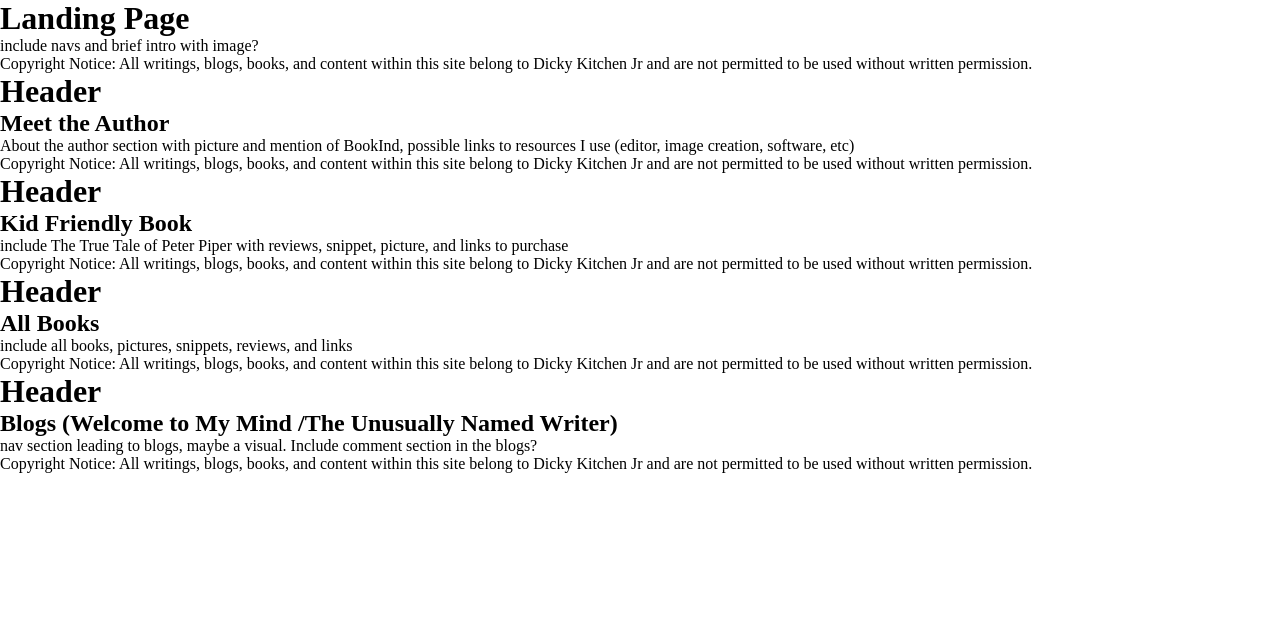
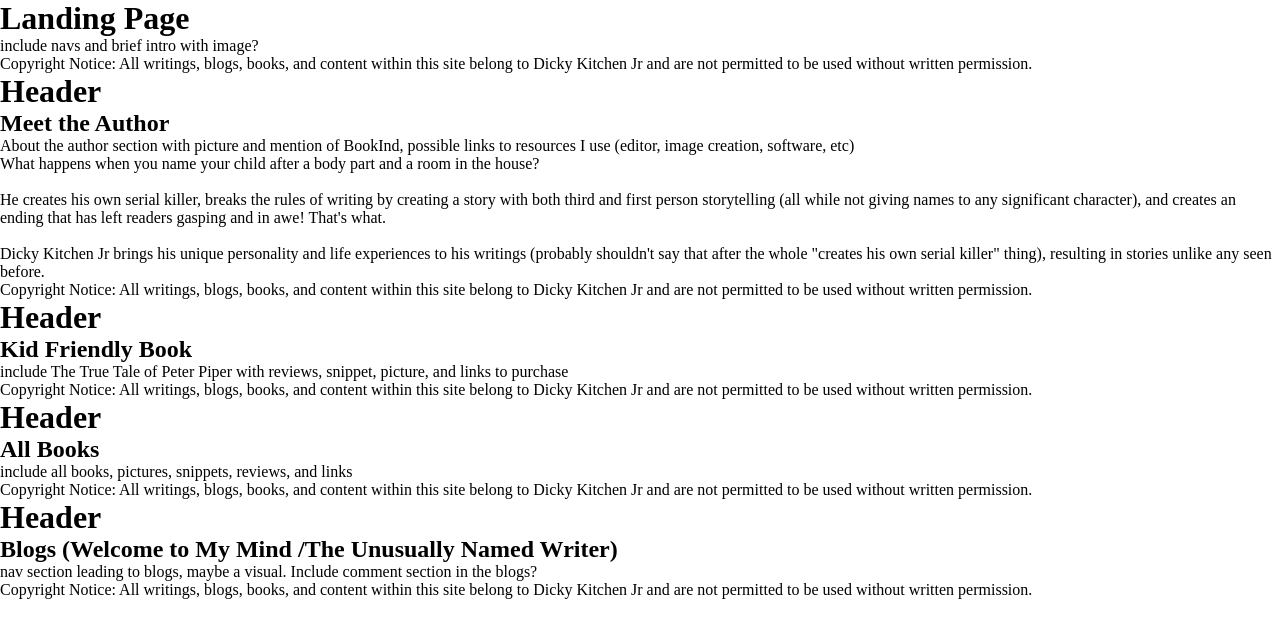
Before and after one commit to DickyKitchenJr/author-site-version-2, a React (Create React App) app in the folder author-v2/: page / in a window 1280 px wide. Shown: the top 638 px of the page. Built offline with nearby package versions, Linux system fonts and the light colour scheme.

Commit message:
Update About.js

```diff
--- a/author-v2/src/Components/About.js
+++ b/author-v2/src/Components/About.js
@@ -1,17 +1,35 @@
-import React from 'react';
-import './About.css';
+import React from "react";
+import "./About.css";
 import Header from "./Header";
 import Copyright from "./Copyright";
 
 function About() {
   return (
     <>
-        <Header />
-        <h2>Meet the Author</h2>
-        <p>About the author section with picture and mention of BookInd, possible links to resources I use (editor, image creation, software, etc)</p>
-        <Copyright />
+      <Header />
+      <h2>Meet the Author</h2>
+      <p>
+        About the author section with picture and mention of BookInd, possible
+        links to resources I use (editor, image creation, software, etc)
+      </p>
+      <p>
+        What happens when you name your child after a body part and a room in
+        the house?
+        <br />
+        <br />
+        He creates his own serial killer, breaks the rules of writing by
+        creating a story with both third and first person storytelling (all
+        while not giving names to any significant character), and creates an
+        ending that has left readers gasping and in awe! That's what.
+        <br />
+        <br />
+        Dicky Kitchen Jr brings his unique personality and life experiences to
+        his writings (probably shouldn't say that after the whole "creates his
+        own serial killer" thing), resulting in stories unlike any seen before.
+      </p>
+      <Copyright />
     </>
-  )
+  );
 }
 
-export default About
+export default About;
```
